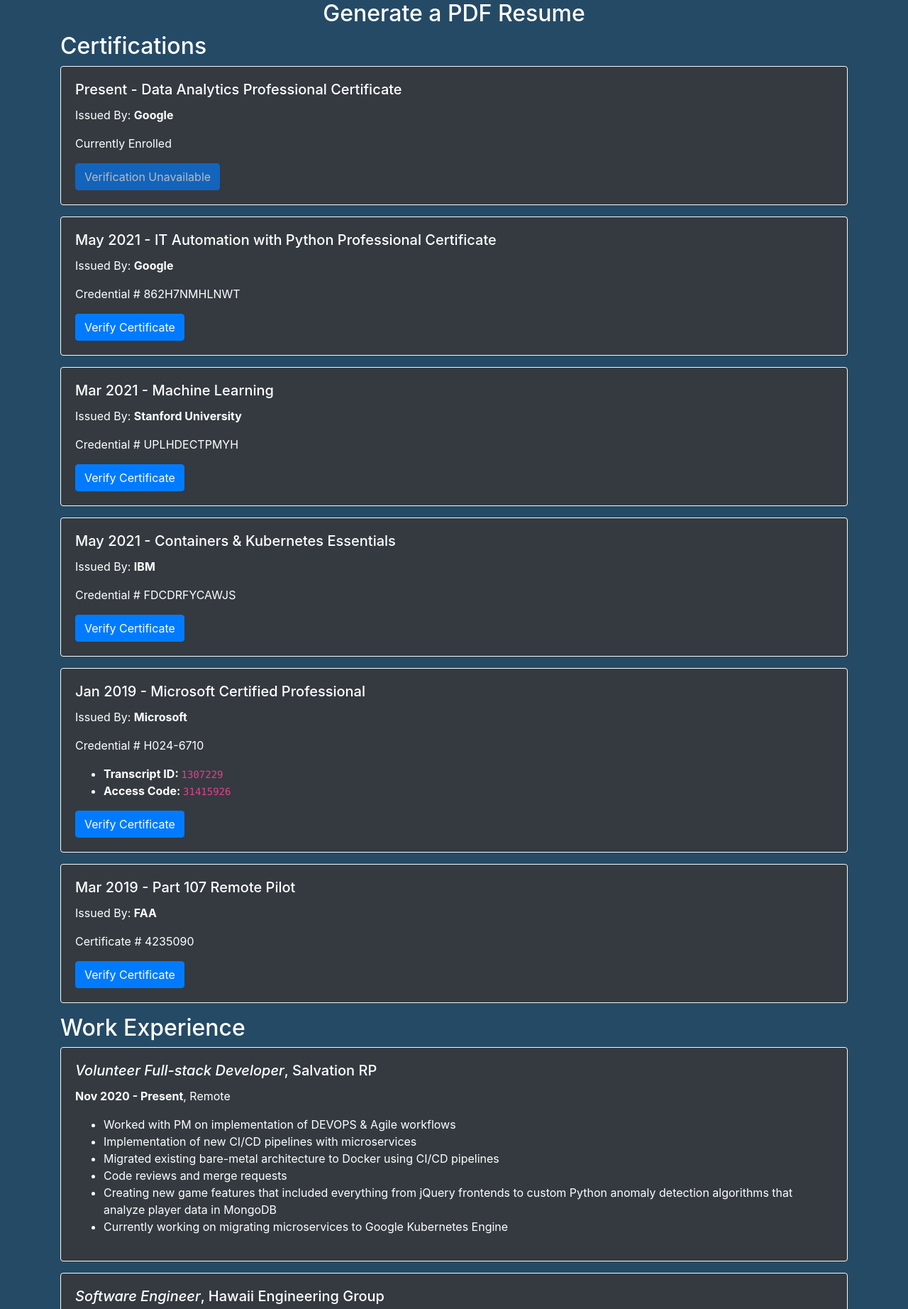
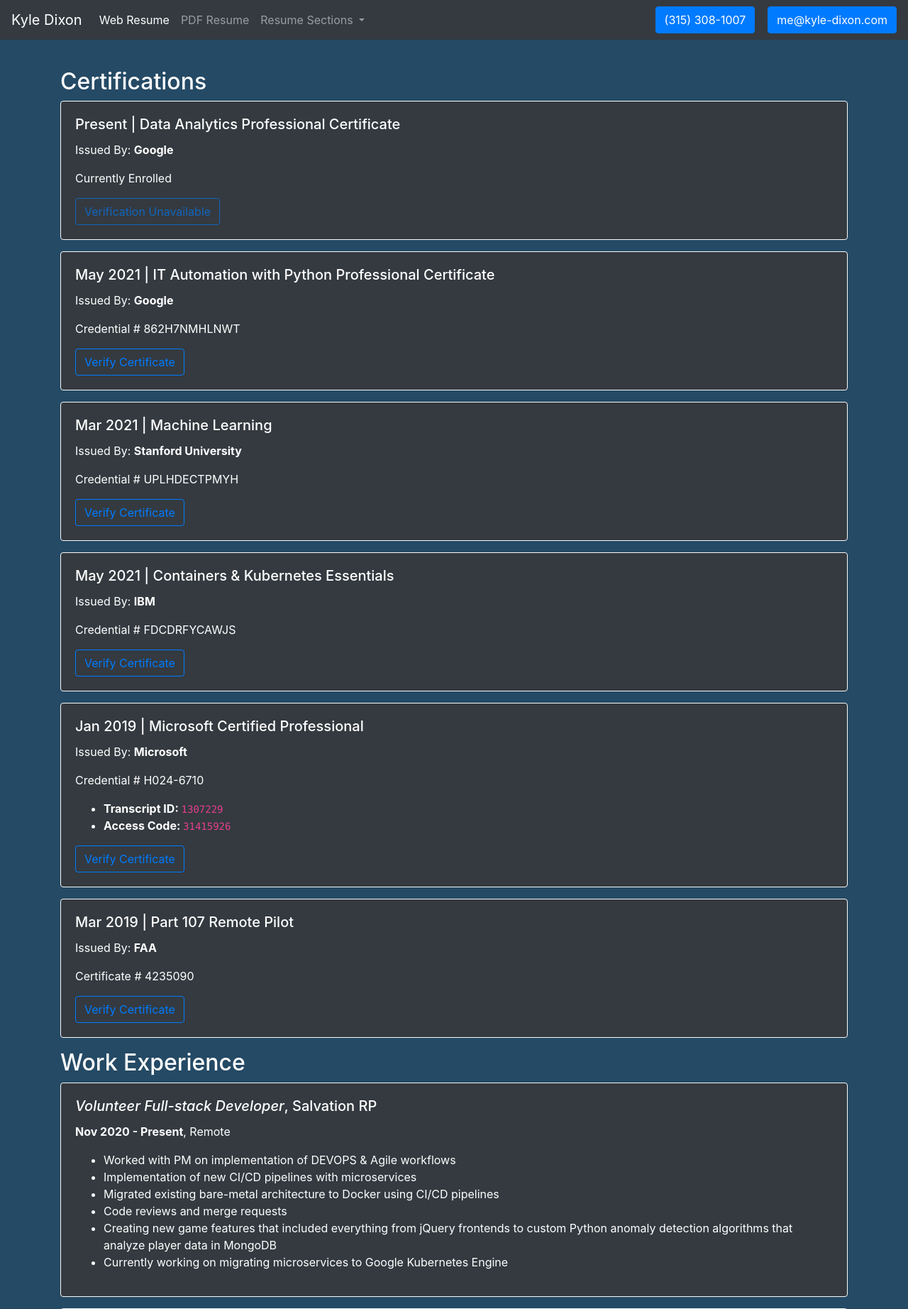
Before and after one commit to crocokyle/kyle-dixon.com, a Flask app: page /home in a window 1280 px wide. Shown: the top 1844 px of the page at 71% size. Run offline with Flask 2, Linux system fonts and the light colour scheme; some libraries are stand-ins or nearby versions.

Commit message:
Improved styling, navbar, contact links

```diff
--- a/templates/download.html
+++ b/templates/download.html
@@ -1,6 +1,6 @@
 {% extends "layout.html" %}
 {% block content %}
 <center>
-<embed src="static/Kyle Dixon-resume.pdf" type="application/pdf"  height="1200px" width="1000">
+<embed src="static/Kyle Dixon-resume.pdf#toolbar=1&navpanes=0&scrollbar=0" type="application/pdf"  height="1125px" width="875">
 </center>
 {% endblock content%}
--- a/templates/home.html
+++ b/templates/home.html
@@ -1,12 +1,12 @@
 {% extends "layout.html" %}
 {% block content %}
-    <h2 style="color: white;"><center><a style="color: white;" href="download">Generate a PDF Resume</a></center></h2>
 
+    <div id="certs">
         <h2 style="color: white;">Certifications</h2>
         {% for cert in resume.education %}
             <div class="card text-white bg-dark border-light mb-3">
                 <div class="card-body">
-                <h5 class="card-title">{{ cert.endDate }} - {{ cert.area }}</h5>
+                    <h5 class="card-title">{{ cert.endDate }} | {{ cert.area }}</h5>
                     <p class="card-text">
                         Issued By: <strong>{{ cert.institution }}</strong>
                     </p>
@@ -20,14 +20,16 @@
                         </ul>
                     {% endif %}
                     {% if cert.link %}
-                    <a href="{{ cert.link }}" target="_blank" class="btn btn-primary">Verify Certificate</a>
+                        <a href="{{ cert.link }}" target="_blank" class="btn btn-outline-primary">Verify Certificate</a>
                     {% else %}
-                    <a href="" class="btn btn-primary disabled" role="button" aria-disabled="true">Verification Unavailable</a>
+                        <a href="" class="btn btn-outline-primary disabled" role="button" aria-disabled="true">Verification Unavailable</a>
                     {% endif %}
                 </div>
             </div>
         {% endfor %}
+    </div>
 
+    <div id="work">
         <h2 style="color: white;">Work Experience</h2>
         {% for job in resume.work %}
             <div class="card text-white bg-dark border-light mb-3">
@@ -44,7 +46,9 @@
                 </div>
             </div>
         {% endfor %}
+    </div>
 
+    <div id="skills">
         <h2 style="color: white;">Skills</h2>
         {% for skill in resume.skills %}
             <div class="card text-white bg-dark border-light mb-3">
@@ -60,5 +64,6 @@
                 </div>
             </div>
         {% endfor %}
+    </div>
 
 {% endblock content%}
--- a/templates/layout.html
+++ b/templates/layout.html
@@ -12,6 +12,39 @@
     {% endif %}
 </head>
 <body style="background-color:#254A65;">
+    <nav class="navbar navbar-expand-lg navbar-dark bg-dark">
+      <a class="navbar-brand" href="/home">Kyle Dixon</a>
+      <button class="navbar-toggler" type="button" data-toggle="collapse" data-target="#navbarSupportedContent" aria-controls="navbarSupportedContent" aria-expanded="false" aria-label="Toggle navigation">
+        <span class="navbar-toggler-icon"></span>
+      </button>
+
+      <div class="collapse navbar-collapse" id="navbarSupportedContent">
+        <ul class="navbar-nav mr-auto">
+          <li class="nav-item active">
+            <a class="nav-link" href="/home">Web Resume <span class="sr-only">(current)</span></a>
+          </li>
+          <li class="nav-item">
+            <a class="nav-link" href="/download">PDF Resume</a>
+          </li>
+          <li class="nav-item dropdown">
+            <a class="nav-link dropdown-toggle" href="#" id="navbarDropdown" role="button" data-toggle="dropdown" aria-haspopup="true" aria-expanded="false">
+              Resume Sections
+            </a>
+            <div class="dropdown-menu" aria-labelledby="navbarDropdown">
+              <a class="dropdown-item" href="#certs">Certifications</a>
+              <a class="dropdown-item" href="#work">Work Experience</a>
+              <a class="dropdown-item" href="#skills">Skills</a>
+            </div>
+          </li>
+        </ul>
+        <a href="tel:3153081007" class="btn btn-primary my-2 my-sm-0" type="submit">(315) 308-1007</a>
+        &nbsp;&nbsp;&nbsp;&nbsp;
+        <a href="mailto:me@kyle-dixon.com" class="btn btn-primary my-2 my-sm-0" type="submit">me@kyle-dixon.com</a>
+      </div>
+    </nav>
+
+    <p>&nbsp;</p>
+
     <div class="container">
         {% block content %}{% endblock %}
     </div>
```
Lines whose indentation alone changed are shown as unchanged.
